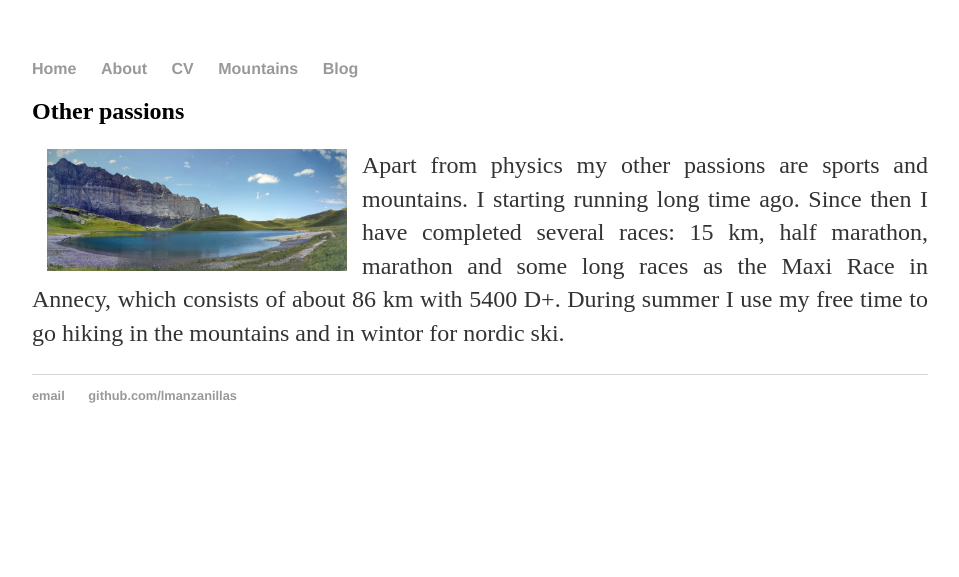
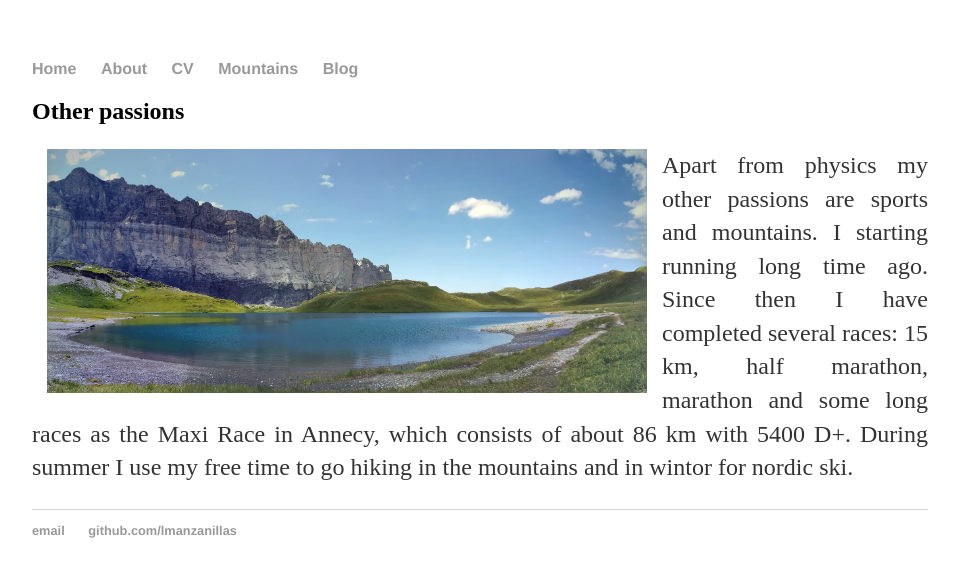
Before and after one commit to lmanzanillas/lmanzanillas.github.io, a Jekyll site: the page built from mountains/index.html, in a window 1280 px wide. Shown: the top 577 px of the page, without its empty margins (160-1119 px from the left). Built offline with Jekyll 4.4.1, drawn with Linux system fonts in a browser that asks for light colours.

Commit message:
change photo

```diff
--- a/mountains/index.html
+++ b/mountains/index.html
@@ -4,7 +4,7 @@
 ---
 <div class="blurb">
         <h2>Other passions</h2>
-	<p><img style="padding:0 15px; float:left;"src="Lac_alpes.jpg" alt="Simply Easy Learning" width="300"/> </p>
+	<p><img style="padding:0 15px; float:left;"src="Lac_alpes.jpg" alt="Simply Easy Learning" width="600"/> </p>
 	<p style="margin-top: 20px;"></p>
         <p align="justify"> Apart from physics my other passions are sports and mountains. I starting running long time ago. Since then I have completed several races: 15 km, half marathon, marathon and some long races	as the Maxi Race in Annecy, which consists of about 86 km with 5400 D+. During summer I use my free time to go hiking in the mountains and in wintor for nordic ski.</p>
 
```
